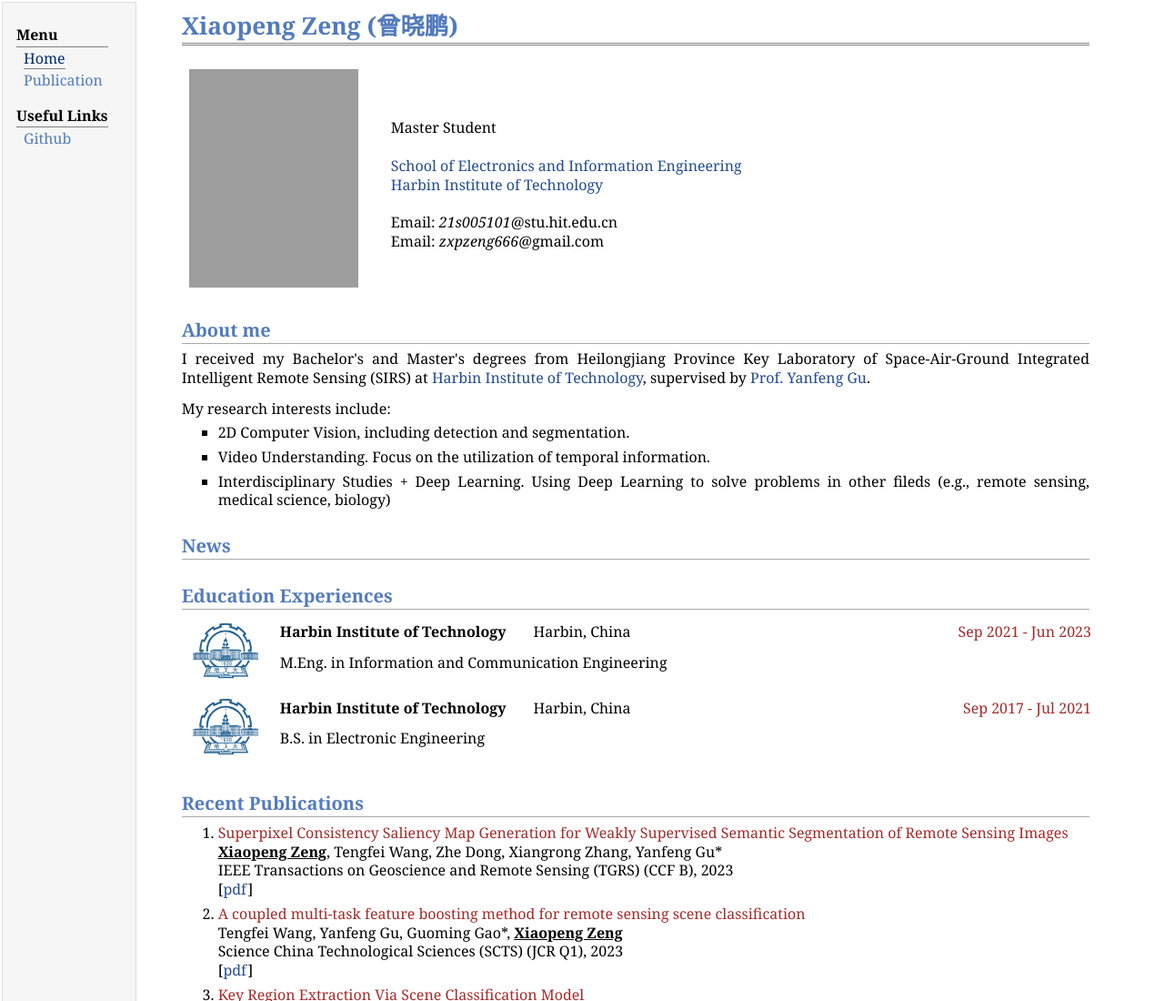
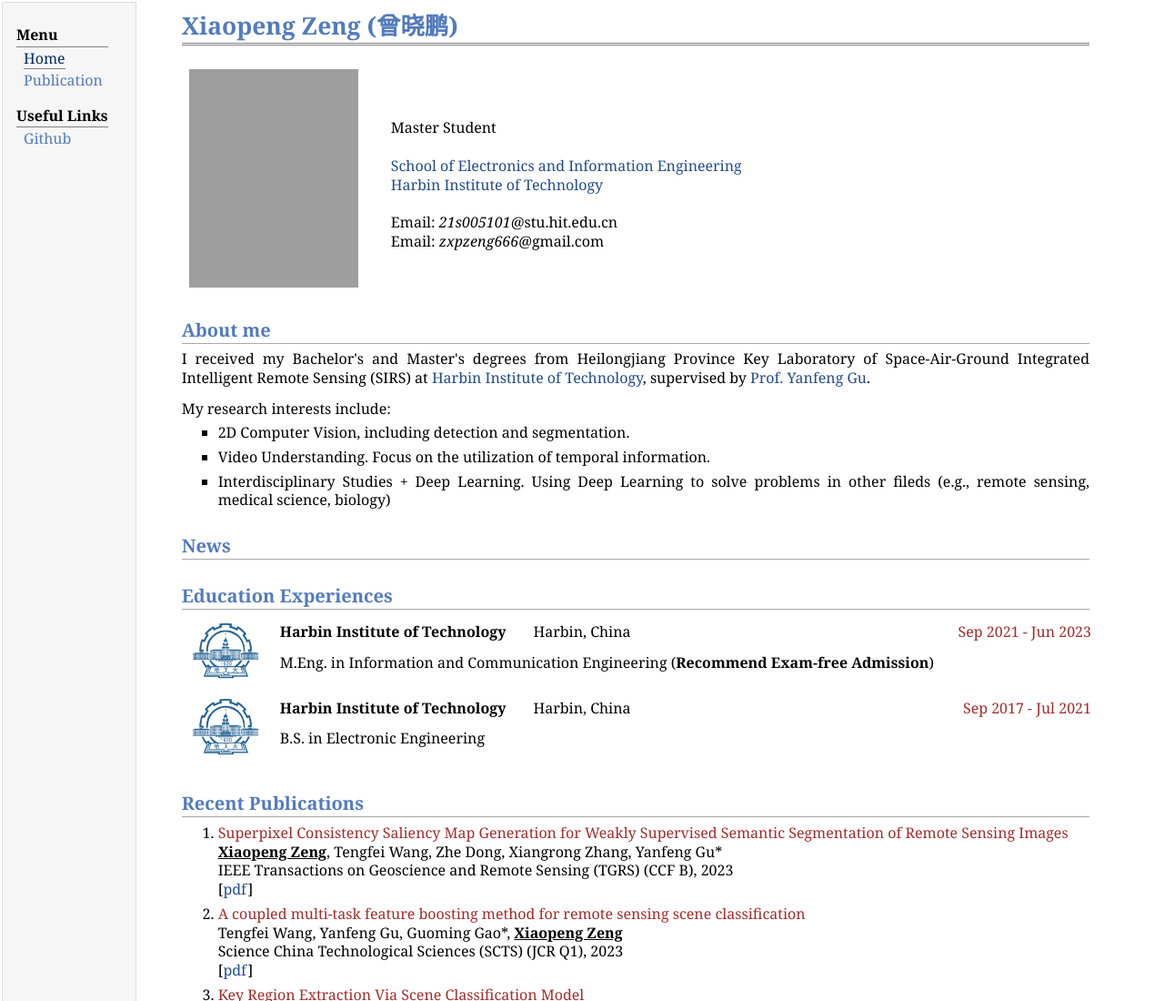
Before and after one commit to xp-zeng/xp-zeng.github.io, a plain HTML site: page index.html in a window 1280 px wide. Shown: the top 1100 px of the page at 91% size. Drawn offline with Linux system fonts and the light colour scheme; grey boxes are pictures that could not be loaded.

Commit message:
modify desp in education exp

```diff
--- a/index.html
+++ b/index.html
@@ -73,7 +73,7 @@
               </td>
               <td align="left">
                 <p><strong style="margin-right: 30px;">Harbin Institute of Technology</strong>Harbin, China<span class="date">Sep 2021 - Jun 2023</span></p>
-                <p>M.Eng. in Information and Communication Engineering</p>
+                <p>M.Eng. in Information and Communication Engineering (<strong>Recommend Exam-free Admission</strong>) </p>
               </td>
             </tr>
             <tr>
```
